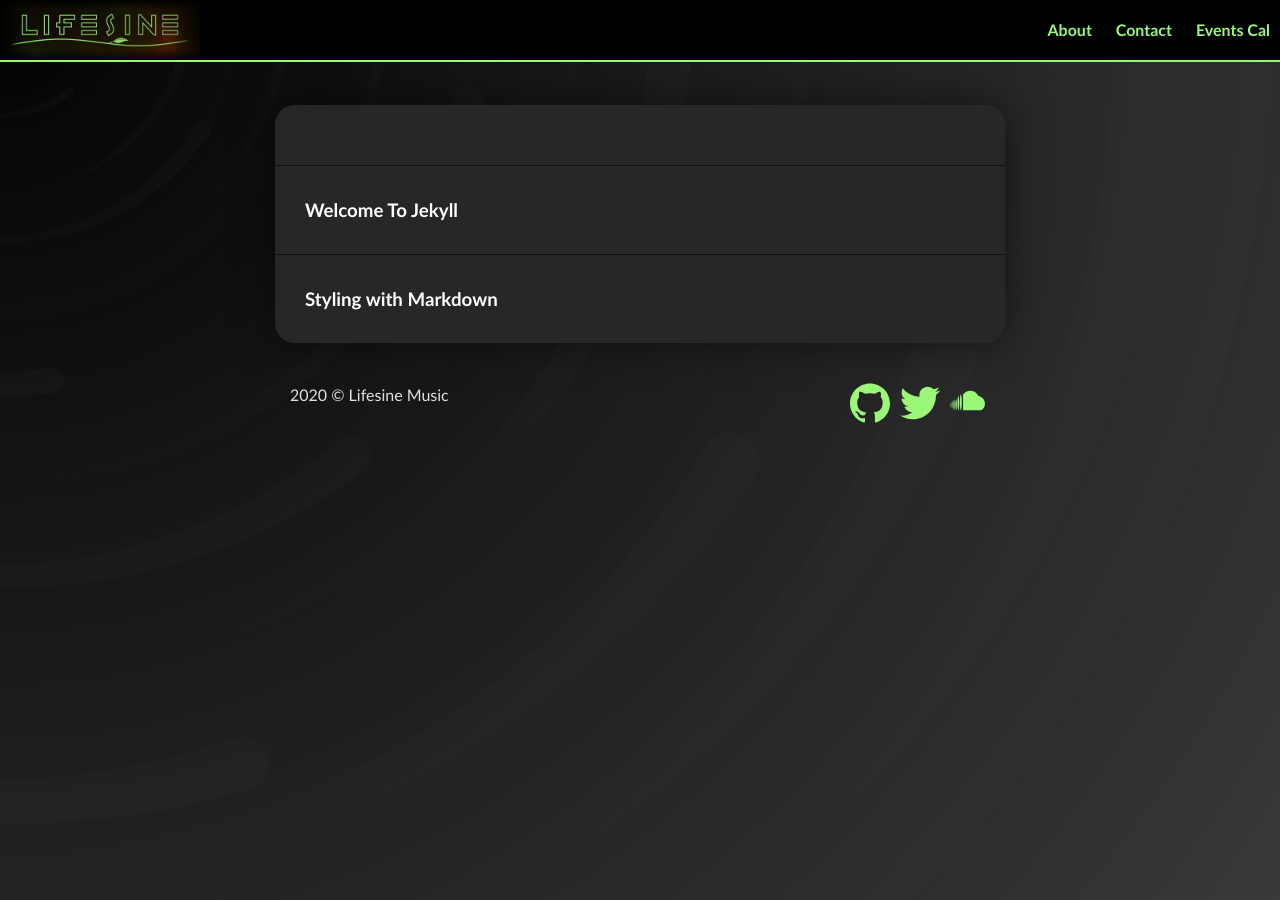
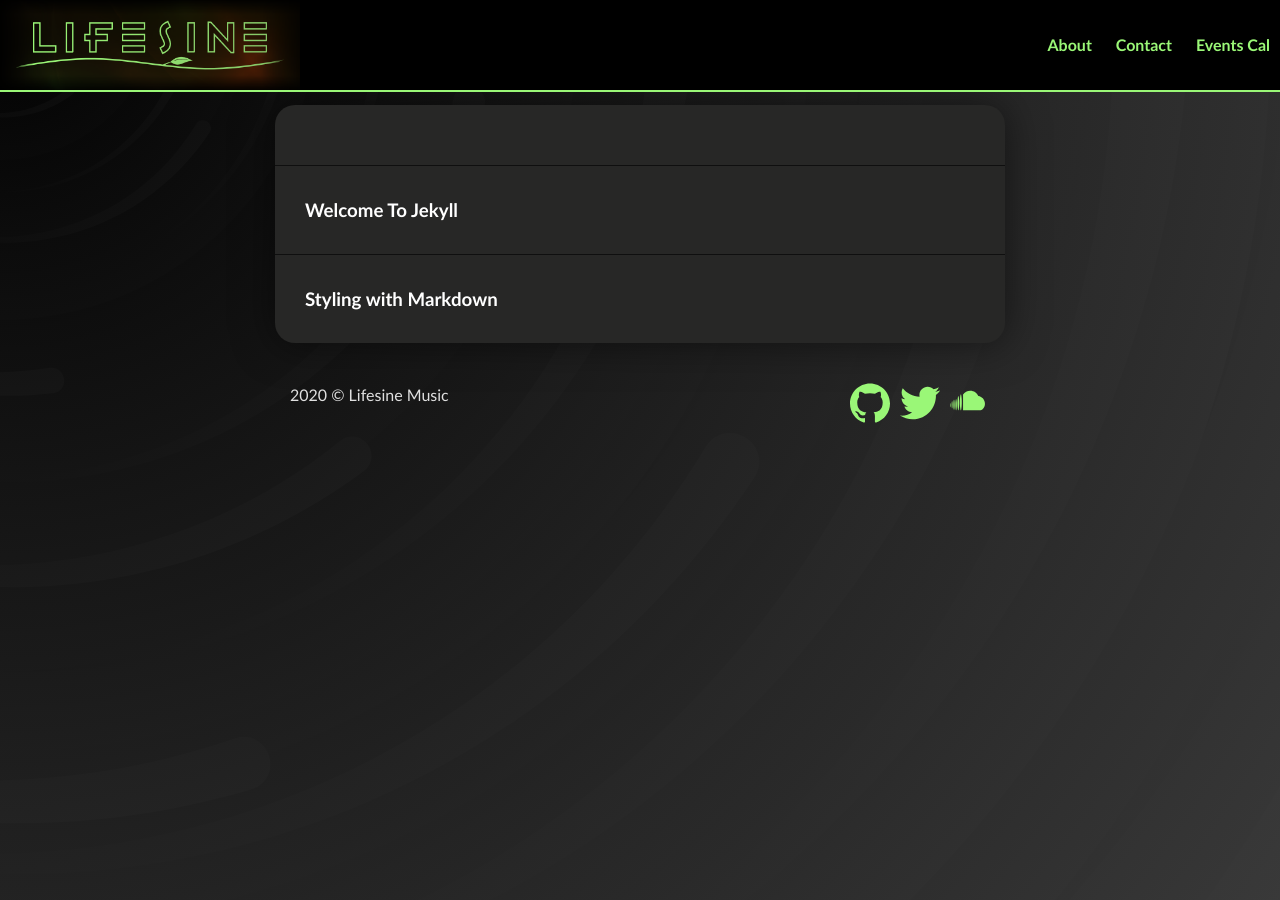
Before and after one commit to Lifesine/lifesine.github.io, a Jekyll site: the page built from index.md, in a window 1280 px wide. Built offline with Jekyll 4.4.1, drawn with Linux system fonts in a browser that asks for light colours.

Commit message:
90px header

```diff
--- a/_sass/_layout-header.scss
+++ b/_sass/_layout-header.scss
@@ -3,7 +3,7 @@
     top:0;
     left:0;
     width:100%;
-    height:62px;
+    height:92px;
     display: flex;
     align-items: center;
     background-color:$header-black;
@@ -32,8 +32,8 @@
     position: fixed;
     top:0;
     left:0;
-    width: 200px;
-    height: 60px;
+    width: 300px;
+    height: 90px;
 }
 
 /* Centered icon with grey circle
```
